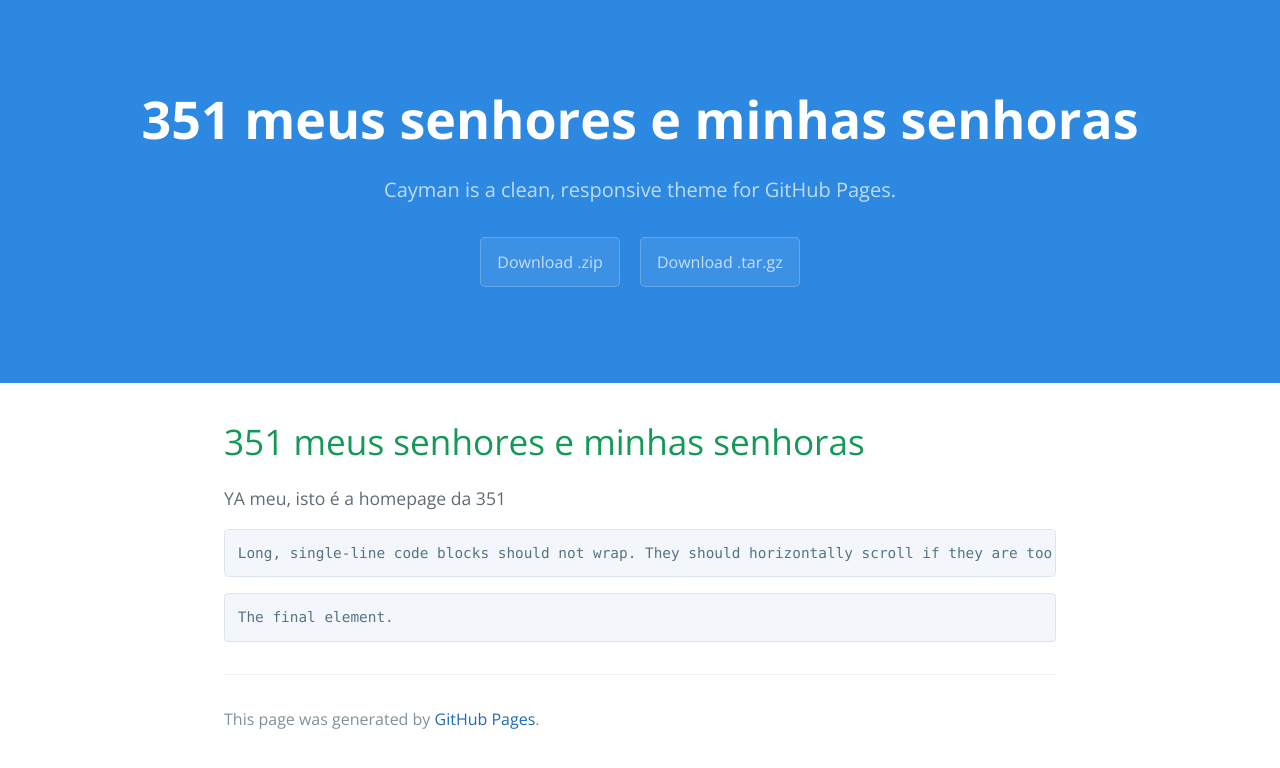
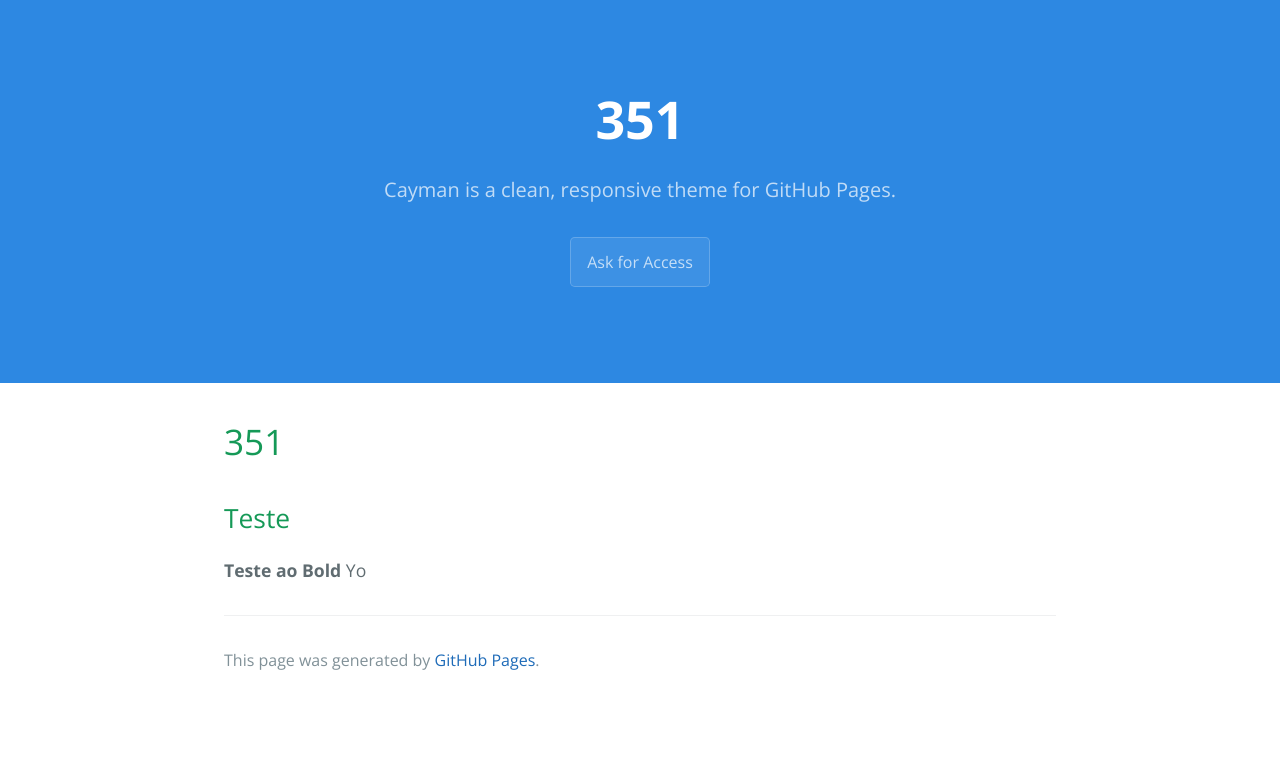
Before and after one commit to 351network/351network.github.io, a Jekyll site: the page built from index.md, in a window 1280 px wide. Shown: the top 768 px of the page. Built offline with Jekyll 4.4.1, drawn with Linux system fonts in a browser that asks for light colours; our own code applies the rules of GitHub Pages for plain Markdown files.

Commit message:
Update to index and default theme

````diff
--- a/_layouts/default.html
+++ b/_layouts/default.html
@@ -29,8 +29,7 @@
         <a href="{{ site.github.repository_url }}" class="btn">View on GitHub</a>
       {% endif %}
       {% if site.show_downloads %}
-        <a href="{{ site.github.zip_url }}" class="btn">Download .zip</a>
-        <a href="{{ site.github.tar_url }}" class="btn">Download .tar.gz</a>
+        <a href="{{ site.github.zip_url }}" class="btn">Ask for Access</a>
       {% endif %}
     </header>
 
--- a/index.md
+++ b/index.md
@@ -1,13 +1,8 @@
 ---
 layout: default
 ---
-# 351 meus senhores e minhas senhoras
+# 351
+## Teste
 
-YA meu, isto é a homepage da 351
-```
-Long, single-line code blocks should not wrap. They should horizontally scroll if they are too long. This line should be long enough to demonstrate this.
-```
-
-```
-The final element.
-```
+**Teste ao Bold**
+Yo
````
